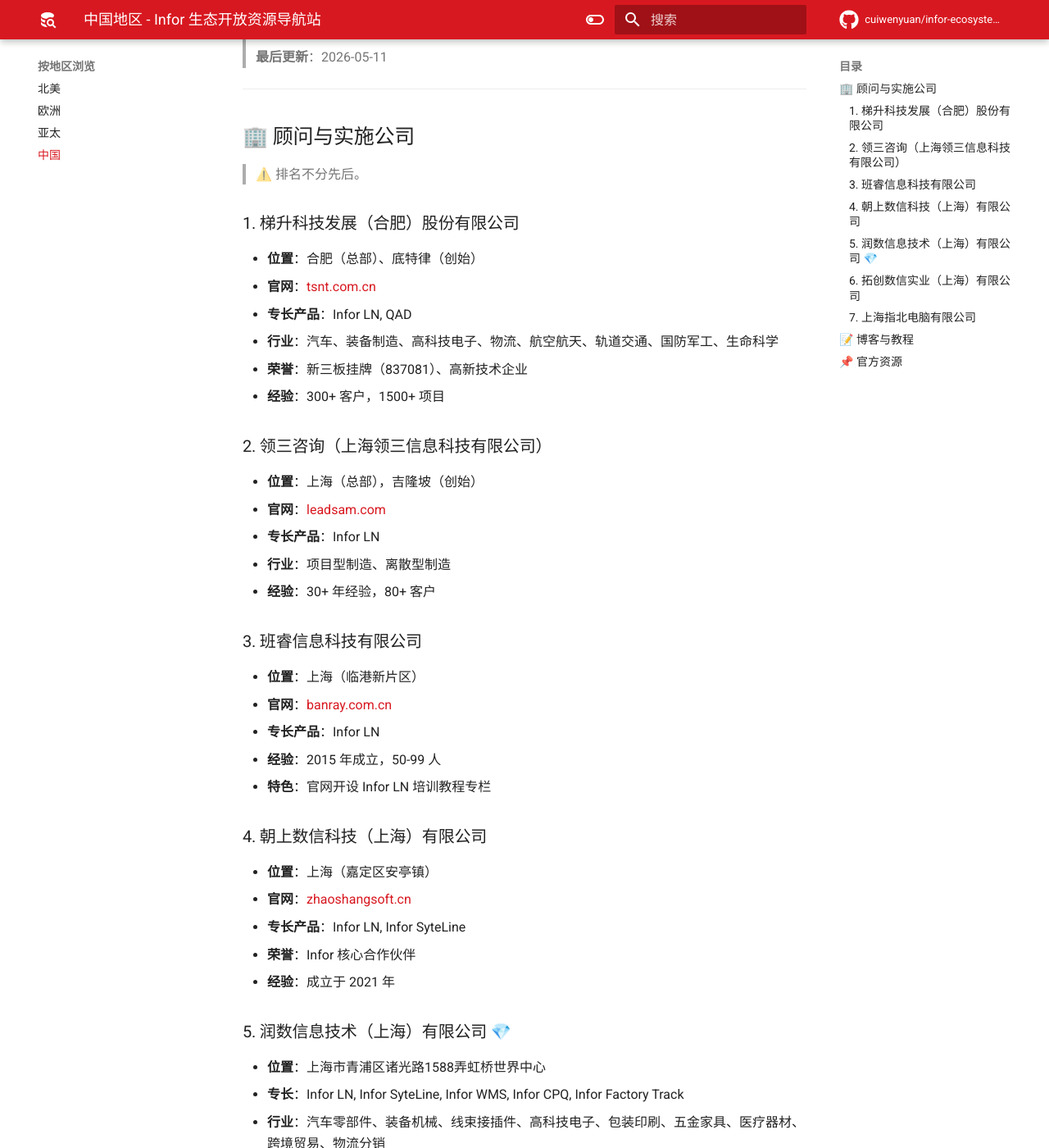
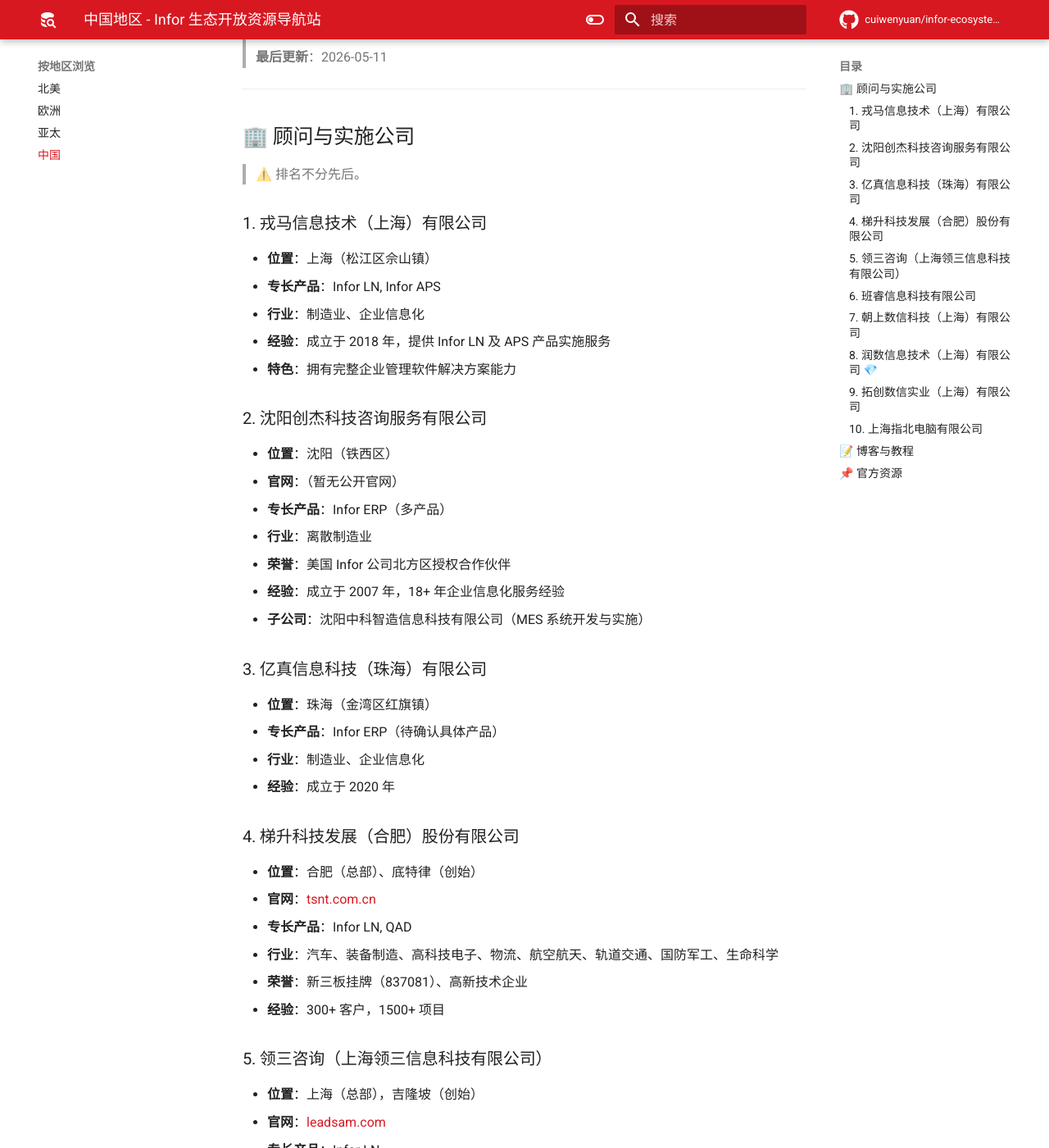
Before and after one commit to cuiwenyuan/infor-ecosystem-open-resources, an MkDocs documentation site: the page built from docs/by-region/china.md, in a window 1280 px wide and 1400 px high, scrolled down 212 px. Shown: the whole window at 82% size. Built offline with MkDocs 1.6.1 and Material for MkDocs 9.7.7, drawn with Linux system fonts in a browser that asks for light colours; comment, search, counter and statistics services are not loaded; some of the changed text lies outside the part shown.

Commit message:
添加3家中国顾问公司（戎马信息、沈阳创杰、亿真信息）到china.md和consultants.md，创建独立页面，重新编号

```diff
--- a/docs/by-region/china.md
+++ b/docs/by-region/china.md
@@ -15,7 +15,32 @@
 
 > ⚠️ 排名不分先后。
 
-### 1. 梯升科技发展（合肥）股份有限公司
+### 1. 戎马信息技术（上海）有限公司
+
+- **位置**：上海（松江区佘山镇）
+- **专长产品**：Infor LN, Infor APS
+- **行业**：制造业、企业信息化
+- **经验**：成立于 2018 年，提供 Infor LN 及 APS 产品实施服务
+- **特色**：拥有完整企业管理软件解决方案能力
+
+### 2. 沈阳创杰科技咨询服务有限公司
+
+- **位置**：沈阳（铁西区）
+- **官网**：（暂无公开官网）
+- **专长产品**：Infor ERP（多产品）
+- **行业**：离散制造业
+- **荣誉**：美国 Infor 公司北方区授权合作伙伴
+- **经验**：成立于 2007 年，18+ 年企业信息化服务经验
+- **子公司**：沈阳中科智造信息科技有限公司（MES 系统开发与实施）
+
+### 3. 亿真信息科技（珠海）有限公司
+
+- **位置**：珠海（金湾区红旗镇）
+- **专长产品**：Infor ERP（待确认具体产品）
+- **行业**：制造业、企业信息化
+- **经验**：成立于 2020 年
+
+### 4. 梯升科技发展（合肥）股份有限公司
 
 - **位置**：合肥（总部）、底特律（创始）
 - **官网**：[tsnt.com.cn](http://tsnt.com.cn)
@@ -48,7 +73,7 @@
 - **荣誉**：Infor 核心合作伙伴
 - **经验**：成立于 2021 年
 
-### 5. 润数信息技术（上海）有限公司 💎
+### 8. 润数信息技术（上海）有限公司 💎
 
 - **位置**：上海市青浦区诸光路1588弄虹桥世界中心
 - **专长**：Infor LN, Infor SyteLine, Infor WMS, Infor CPQ, Infor Factory Track
@@ -59,7 +84,7 @@
 - **联系方式**：朱先生，18621599177，zhuk@runsyschina.com
 - **官网**：[runsyschina.com](https://www.runsyschina.com)
 
-### 6. 拓创数信实业（上海）有限公司
+### 9. 拓创数信实业（上海）有限公司
 
 - **位置**：上海
 - **专长**：Infor LN
@@ -67,7 +92,7 @@
 - **服务**：LN 系统实施咨询、PMC 管理方案（Infor LN + Factory Track）
 - **官网**：[eiconsulting.cn](http://www.eiconsulting.cn)
 
-### 7. 上海指北电脑有限公司
+### 10. 上海指北电脑有限公司
 
 - **位置**：上海
 - **专长**：Infor ERP
--- a/docs/resources/consultants.md
+++ b/docs/resources/consultants.md
@@ -580,9 +580,50 @@
 
 ---
 
+### 44. [戎马信息技术（上海）有限公司](../consultants/戎马信息技术_上海_有限公司)
+
+| 项目 | 详情 |
+|------|------|
+| **位置** | 上海市松江区 |
+| **官网** | （暂无公开官网信息） |
+| **专长产品** | Infor LN, Infor APS |
+| **行业** | 制造业、企业信息化 |
+| **服务** | Infor LN 实施、APS 高级计划与排程、信息化&智能化系统解决方案 |
+| **经验** | 成立于2018年，提供完整企业管理软件解决方案 |
+
+---
+
+### 45. [沈阳创杰科技咨询服务有限公司](../consultants/沈阳创杰科技咨询服务有限公司)
+
+| 项目 | 详情 |
+|------|------|
+| **位置** | 沈阳市铁西区 |
+| **官网** | （暂无公开官网信息） |
+| **专长产品** | Infor ERP（多产品） |
+| **行业** | 离散制造业 |
+| **荣誉** | 美国 Infor 公司北方区授权合作伙伴 |
+| **服务** | ERP 咨询与实施、信息化管理类 ERP 软件开发、MES 系统开发与实施 |
+| **经验** | 成立于2007年，18+ 年企业信息化服务经验 |
+| **子公司** | 沈阳中科智造信息科技有限公司（MES 系统开发与实施） |
+
+---
+
+### 46. [亿真信息科技（珠海）有限公司](../consultants/亿真信息科技_珠海_有限公司)
+
+| 项目 | 详情 |
+|------|------|
+| **位置** | 珠海市金湾区 |
+| **官网** | （暂无公开官网信息） |
+| **专长产品** | Infor ERP（待确认具体产品） |
+| **行业** | 制造业、企业信息化 |
+| **服务** | Infor ERP 实施与咨询服务 |
+| **经验** | 成立于2020年，专注于企业信息化服务 |
+
+---
+
 ## 🌍 跨区域 / 多国运营
 
-### 44. [Grant Thornton](../consultants/Grant_Thornton)
+### 47. [Grant Thornton](../consultants/Grant_Thornton)
 
 | 项目 | 详情 |
 |------|------|
@@ -675,7 +716,7 @@
 
 | Infor 产品 | 顾问公司 |
 |------------|----------|
-| **Infor LN** | Sama Consulting, PCG Services, NexGenTech, Xencore Global, Tarento, Coserve Solutions, 润数信息, 拓创数信, 梯升科技, 领三咨询, 班睿信息, 朝上数信 |
+| **Infor LN** | Sama Consulting, PCG Services, NexGenTech, Xencore Global, Tarento, Coserve Solutions, 润数信息, 拓创数信, 梯升科技, 领三咨询, 班睿信息, 朝上数信, 戎马信息 |
 | **Infor M3** | Columbus Global, Lightning ERP, mashfrog, Xencore Global, MSC Group, Tarento, OTS Solutions, NestAscend, Kalathas Consulting |
 | **Infor CloudSuite Industrial (SyteLine)** | Godlan, Decision Resources, Visual South, PCG Services, 朝上数信 |
 | **Infor Lawson** | Blue Eagle Consulting, RPI Consultants |
@@ -686,7 +727,7 @@
 | **Infor ION / BOD** | mashfrog, Sama Consulting, Netray |
 | **Infor Birst** | Astral Consulting, Sama Consulting |
 | **Infor Coleman AI** | Netray |
-| **Infor 全产品线** | Alpha Apex Group, Guide Technologies, Grant Thornton, Copley Consulting, Kinsey, Inovium |
+| **Infor 全产品线** | Alpha Apex Group, Guide Technologies, Grant Thornton, Copley Consulting, Kinsey, Inovium, 沈阳创杰, 亿真信息 |
 | **Infor 集成** | DCKAP, mashfrog |
 
 ---
```
Also changed, not shown: other parts of docs/by-region/china.md (+3 -3 lines), other parts of docs/resources/consultants.md (+8 -8 lines), .workbuddy/memory/2026-05-11.md (+40 -0 lines), docs/consultants/亿真信息科技_珠海_有限公司.md (added, +32 -0 lines), docs/consultants/戎马信息技术_上海_有限公司.md (added, +32 -0 lines), docs/consultants/沈阳创杰科技咨询服务有限公司.md (added, +43 -0 lines).
